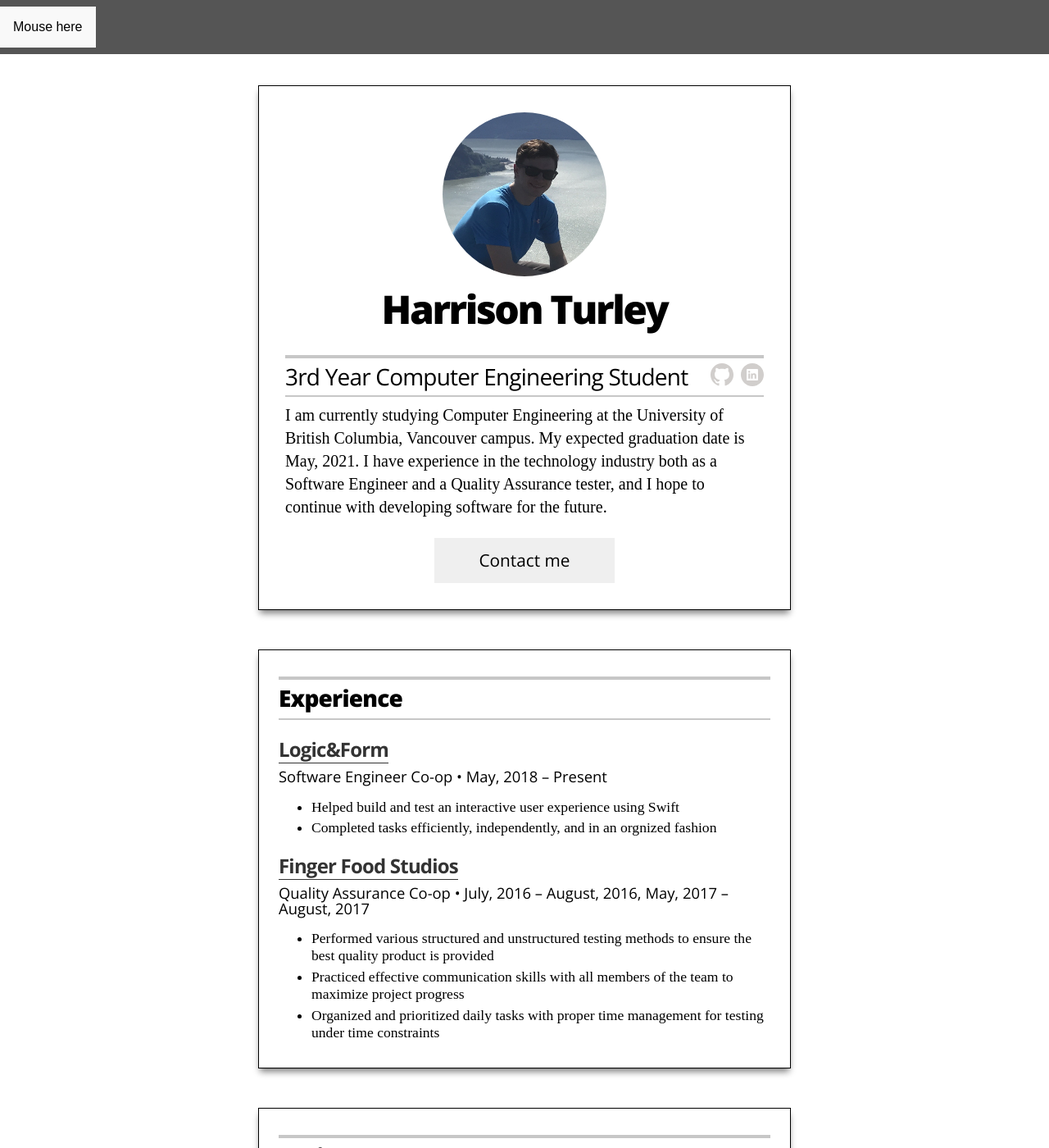
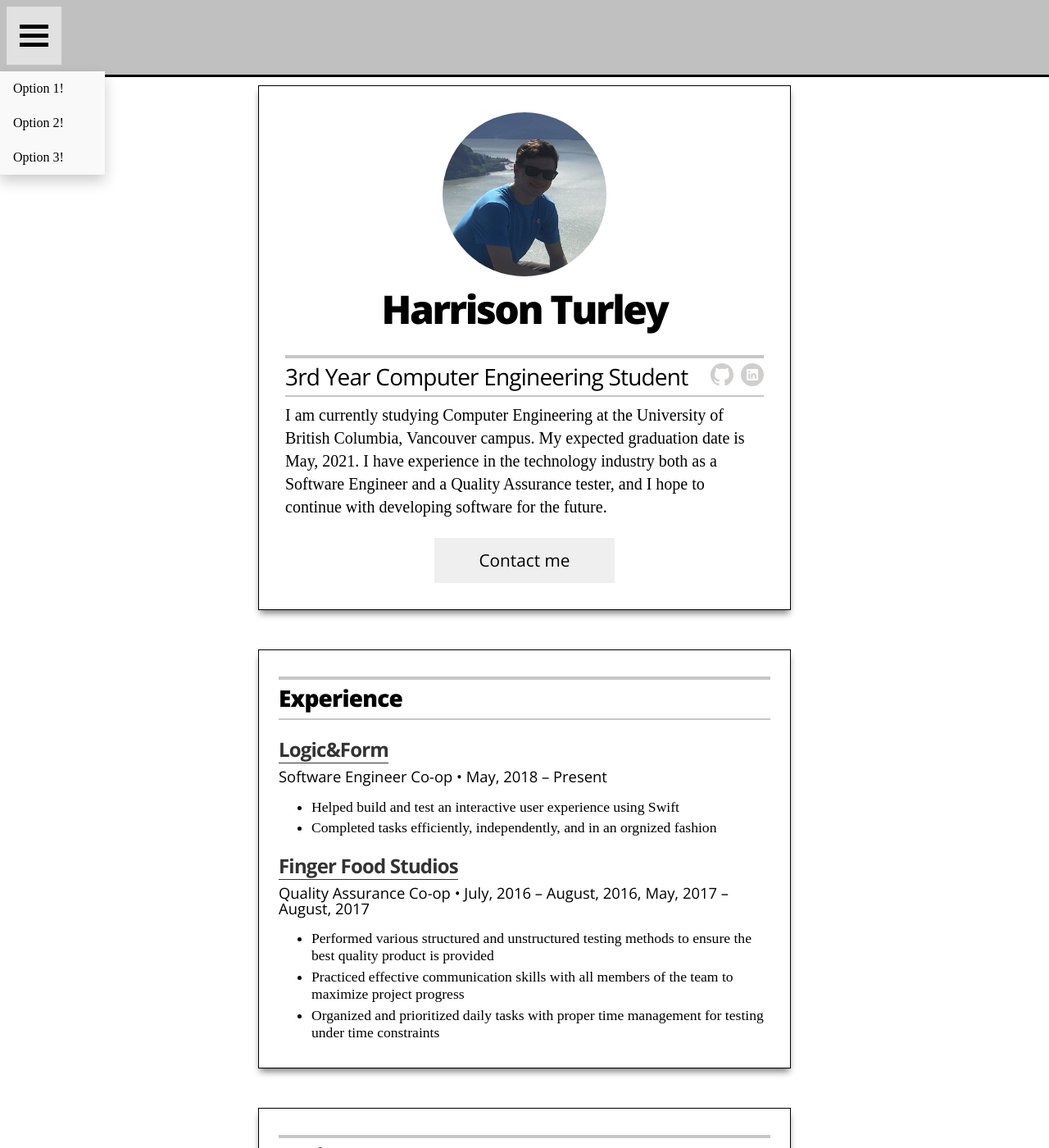
Before and after one commit to harrisonturley/harrisonturley.github.io, a Jekyll site: the page built from index.html, in a window 1280 px wide and 1400 px high. Shown: the whole window at 82% size. Built offline with Jekyll 4.4.1, drawn with Linux system fonts in a browser that asks for light colours.

Commit message:
Added hamburger menu styling

```diff
--- a/_layouts/resume.html
+++ b/_layouts/resume.html
@@ -19,7 +19,11 @@
 
     <div class="site-header" id="sticky-header">
       <div class="dropdown-menu">
-        <button class="dropdown-button">Mouse here</button>
+        <div class="icon-container">
+          <div></div>
+          <div></div>
+          <div></div>
+        </div>
         <div class="dropdown-menu-content">
           <a href="#">Option 1!</a>
           <a href="#">Option 2!</a>
--- a/_sass/_resume.scss
+++ b/_sass/_resume.scss
@@ -5,9 +5,9 @@
   position: fixed;
   top: 0;
   width: 100%;
-  padding: 0.5rem 0 0.5rem;
-  background: #555;
-  color: #f1f1f1;
+  //padding: 0.5rem 0 0.5rem;
+  border-bottom: 3px solid black;
+  background: $header-background-color;
 }
 
 .dropdown-menu {
@@ -18,31 +18,39 @@
     display:block;
   }
 
-  &:hover .dropdown-button {
-    background-color: #E1E1E1;
+  &:hover .icon-container {
+    background-color: $dropdown-selected;
   }
 }
 
 .dropdown-menu-content a:hover {
-  background-color: #E1E1E1;
+  background-color: $dropdown-selected;
 }
 
-.dropdown-button {
-  background-color: #F9F9F9;
+.icon-container {
+  background-color: $dropdown-unselected;
   font-size: 1rem;
   padding: 1rem;
+  margin: 0.5rem;
   border: none;
   cursor: pointer;
+
+  div {
+    width: 35px;
+    height: 5px;
+    background-color: black;
+    margin: 6px 0;
+  }
 }
 
 .dropdown-menu-content {
   display: none;
   position: absolute;
-  background-color: #F9F9F9;
-  min-width: 160px;
+  background-color: $dropdown-unselected;
   box-shadow: 0px 8px 16px 0px rgba(0,0,0,0.2);
   z-index: 1;
   color: black;
+  min-width: 8rem;
 
   a {
     color: black;
--- a/_sass/_variables.scss
+++ b/_sass/_variables.scss
@@ -1,3 +1,8 @@
 // SCSS variables for use in any sheet
 
 $container-width: 650px !default;
+
+$dropdown-selected: #E1E1E1;
+$dropdown-unselected: #F9F9F9;
+
+$header-background-color: #C0C0C0;
```
Also changed, not shown: 3 other files.
